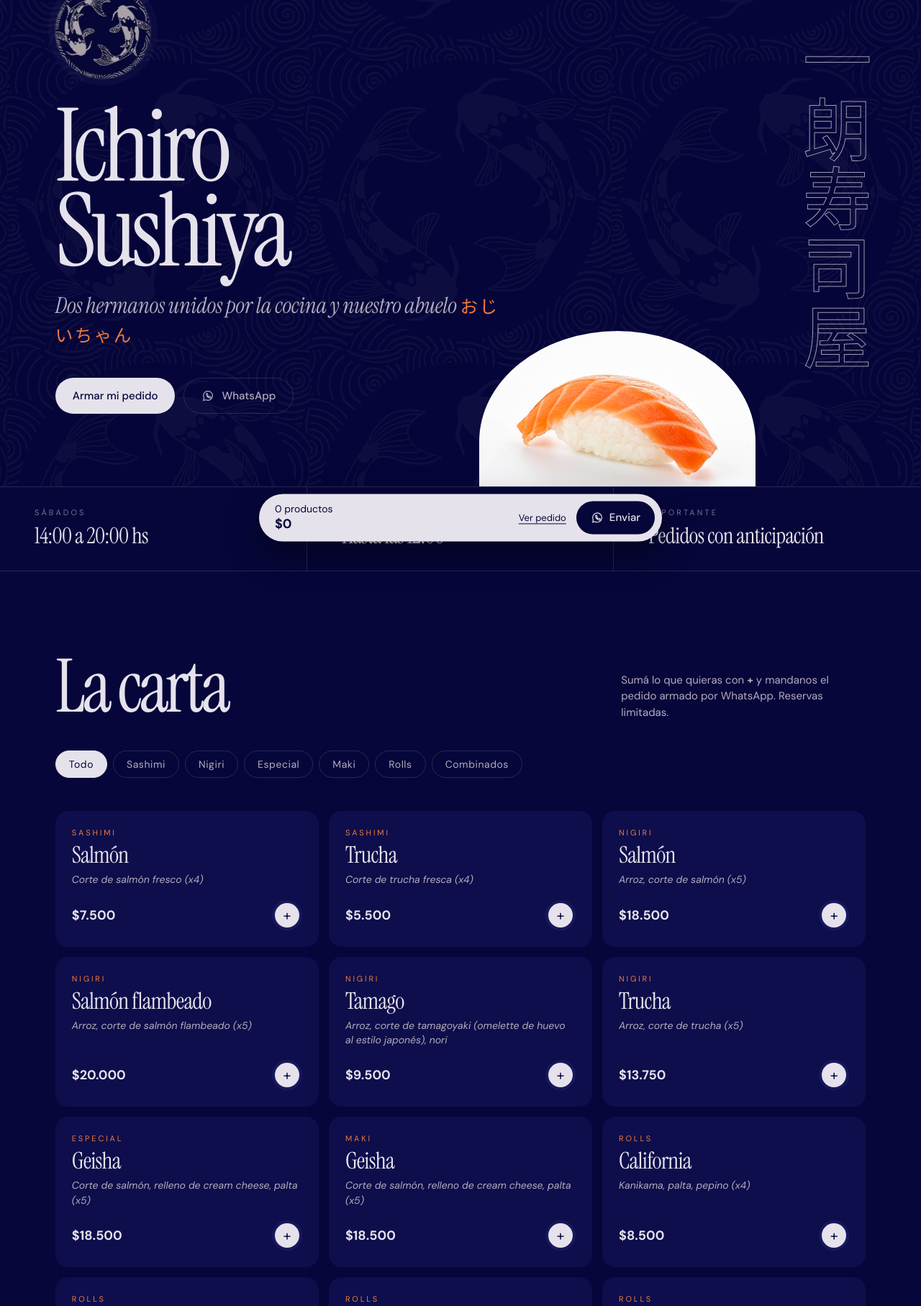
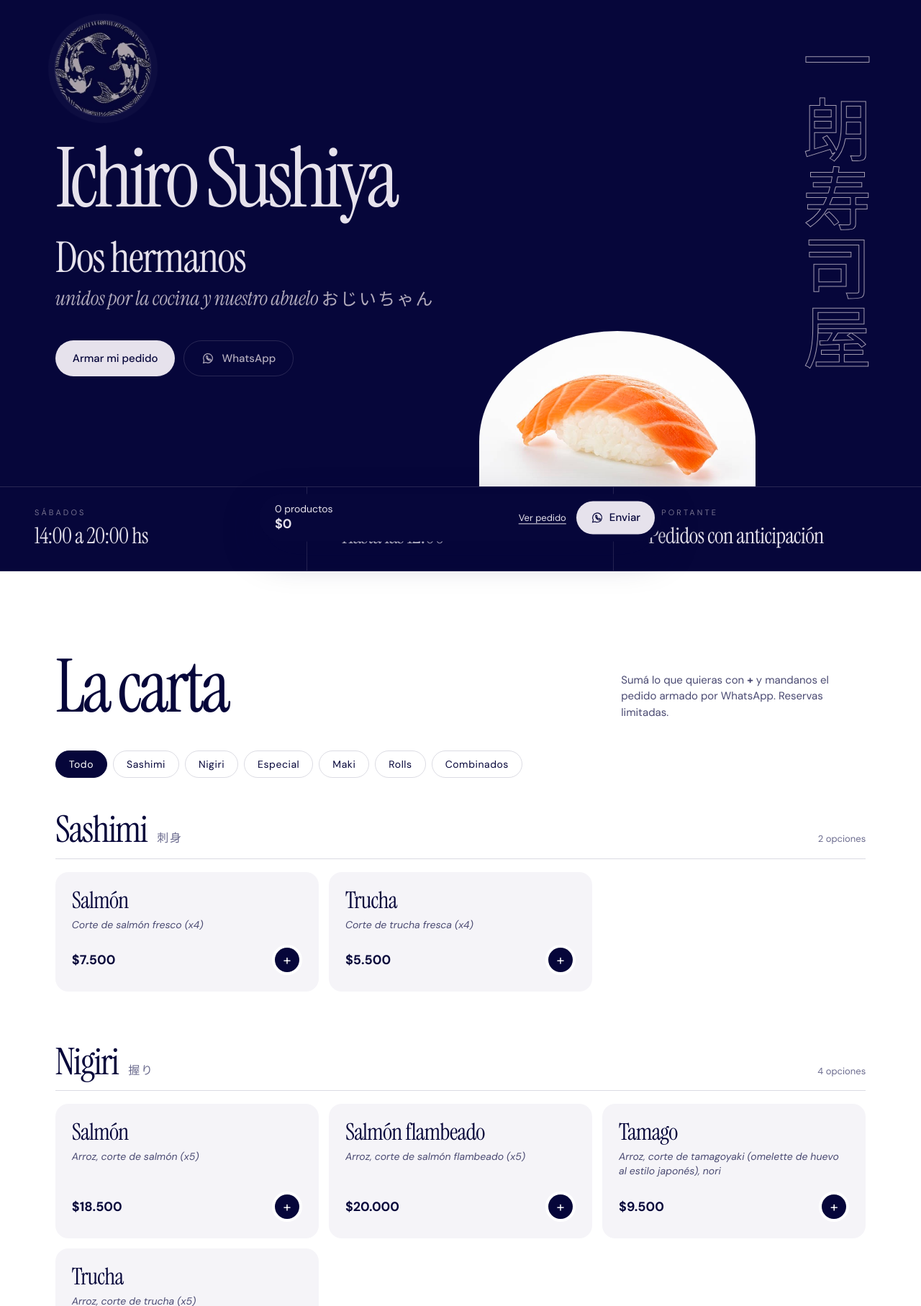
Before and after one commit to ichirosushiya-rgb/ichiro-sushiya, a plain HTML site: page prototipo-b/index.html in a window 1280 px wide. Shown: the part 124-1939 px from the top of the page at 72% size. Drawn offline with Linux system fonts and the light colour scheme.

Commit message:
Prototipo B: fondo liso, nombre en una línea, «Dos hermanos» destacado y carta en blanco por secciones
Co-Authored-By: Claude Opus 5.5 <noreply@anthropic.com>

```diff
--- a/prototipo-b/index.html
+++ b/prototipo-b/index.html
@@ -30,19 +30,18 @@
 
   /* ---------- Hero ---------- */
   .hero { position: relative; min-height: 100svh; display: grid; grid-template-columns: 1fr auto; align-items: center; padding: 32px clamp(16px, 6vw, 96px); overflow: hidden; }
-  .hero::before { /* olas del koi de fondo */
-    content: ""; position: absolute; inset: -10%; background: url(../assets/img/koi.jpg) center/420px repeat; opacity: .05; pointer-events: none;
-  }
   .top { position: absolute; inset: 0 0 auto 0; display: flex; justify-content: space-between; align-items: center; padding: 22px clamp(16px, 6vw, 96px); z-index: 2; font-size: 13px; letter-spacing: .2em; text-transform: uppercase; }
   .top a { text-decoration: none; opacity: .75; }
   .top a:hover { opacity: 1; }
   .top nav { display: flex; gap: 24px; }
-  .hero-texto { position: relative; z-index: 1; max-width: 640px; }
+  .hero-texto { position: relative; z-index: 1; max-width: 900px; }
   .hero-texto .koi { width: 132px; aspect-ratio: 1; border-radius: 50%; background: url(../assets/img/koi.jpg) center/cover; margin-bottom: 36px; animation: girar 50s linear infinite; box-shadow: 0 0 0 1px var(--linea), 0 0 0 10px rgba(179,172,189,.04); }
   @keyframes girar { to { transform: rotate(360deg); } }
-  .hero h1 { font-family: var(--font-display); font-weight: 400; font-size: clamp(64px, 11vw, 168px); line-height: .84; letter-spacing: -.05em; color: var(--lila-claro); }
-  .hero .lema { font-family: var(--font-display); font-style: italic; font-size: clamp(22px, 2.4vw, 32px); margin-top: 24px; letter-spacing: -.01em; }
-  .hero .lema span { font-family: var(--font-jp); font-style: normal; font-weight: 300; font-size: .8em; letter-spacing: .1em; color: var(--salmon); }
+  .hero h1 { font-family: var(--font-display); font-weight: 400; font-size: clamp(44px, 9vw, 136px); line-height: .9; letter-spacing: -.05em; color: var(--lila-claro); white-space: nowrap; }
+  .hero .lema { margin-top: 28px; }
+  .hero .lema strong { display: block; font-family: var(--font-display); font-weight: 400; font-size: clamp(36px, 4.6vw, 64px); line-height: 1; letter-spacing: -.03em; color: var(--lila-claro); }
+  .hero .lema > span { display: block; font-family: var(--font-display); font-style: italic; font-size: clamp(20px, 2.2vw, 28px); margin-top: 8px; letter-spacing: -.01em; }
+  .hero .lema [lang="ja"] { font-family: var(--font-jp); font-style: normal; font-weight: 300; font-size: .85em; letter-spacing: .1em; white-space: nowrap; }
   .hero .acciones { display: flex; flex-wrap: wrap; gap: 12px; margin-top: 40px; }
   .btn { display: inline-flex; align-items: center; gap: 10px; padding: 14px 24px; border-radius: 999px; font-weight: 500; font-size: 15px; text-decoration: none; transition: transform .15s, background .2s; }
   .btn:active { transform: scale(.97); }
@@ -62,42 +61,49 @@
   .strip b { font-family: var(--font-display); font-weight: 400; font-size: clamp(24px, 2.4vw, 32px); color: var(--lila-claro); letter-spacing: -.02em; }
 
   /* ---------- Carta con pedido ---------- */
-  .carta { padding: clamp(64px, 9vw, 120px) clamp(16px, 6vw, 96px) 140px; }
+  /* Fondo blanco para que la carta resalte */
+  .carta { background: #fff; color: var(--navy); padding: clamp(64px, 9vw, 120px) clamp(16px, 6vw, 96px) 140px; --linea-c: rgba(6, 6, 58, .14); }
   .carta-head { display: flex; flex-wrap: wrap; align-items: end; justify-content: space-between; gap: 16px; margin-bottom: 28px; }
-  .carta-head h2 { font-family: var(--font-display); font-weight: 400; font-size: clamp(52px, 8vw, 110px); line-height: .9; letter-spacing: -.045em; color: var(--lila-claro); }
-  .carta-head p { max-width: 340px; font-size: 15px; line-height: 1.5; }
-  .tabs { position: sticky; top: 0; z-index: 5; display: flex; gap: 8px; overflow-x: auto; padding: 14px 0; margin-bottom: 32px; background: var(--navy); scrollbar-width: none; }
+  .carta-head h2 { font-family: var(--font-display); font-weight: 400; font-size: clamp(52px, 8vw, 110px); line-height: .9; letter-spacing: -.045em; }
+  .carta-head p { max-width: 340px; font-size: 15px; line-height: 1.5; color: #4a4a72; }
+  .tabs { position: sticky; top: 0; z-index: 5; display: flex; gap: 8px; overflow-x: auto; padding: 14px 0; margin-bottom: 16px; background: #fff; scrollbar-width: none; }
   .tabs::-webkit-scrollbar { display: none; }
-  .tabs button { flex: none; padding: 9px 18px; border-radius: 999px; border: 1px solid var(--linea); font-size: 14px; letter-spacing: .04em; transition: background .2s, color .2s; }
-  .tabs button[aria-pressed="true"] { background: var(--lila-claro); color: var(--navy); border-color: var(--lila-claro); }
+  .tabs button { flex: none; padding: 9px 18px; border-radius: 999px; border: 1px solid var(--linea-c); font-size: 14px; letter-spacing: .04em; transition: background .2s, color .2s; }
+  .tabs button:hover { border-color: var(--navy); }
+  .tabs button[aria-pressed="true"] { background: var(--navy); color: #fff; border-color: var(--navy); }
+  .grupo { scroll-margin-top: 80px; }
+  .grupo + .grupo { margin-top: 56px; }
+  .subtitulo { display: flex; align-items: baseline; gap: 14px; padding: 16px 0 14px; margin-bottom: 18px; border-bottom: 1px solid var(--linea-c); }
+  .subtitulo h3 { font-family: var(--font-display); font-weight: 400; font-size: clamp(36px, 4vw, 52px); line-height: 1; letter-spacing: -.035em; }
+  .subtitulo span { font-family: var(--font-jp); font-weight: 300; font-size: 16px; letter-spacing: .12em; color: #6b6b8e; }
+  .subtitulo small { margin-left: auto; font-size: 13px; color: #6b6b8e; }
   .grid { display: grid; grid-template-columns: repeat(auto-fill, minmax(280px, 1fr)); gap: 14px; }
-  .card { display: flex; flex-direction: column; gap: 8px; padding: 22px; border-radius: 18px; background: var(--navy-2); border: 1px solid transparent; transition: border-color .2s; }
-  .card:hover { border-color: var(--linea); }
-  .card .cat { font-size: 11px; letter-spacing: .26em; text-transform: uppercase; color: var(--salmon); }
-  .card h3 { font-family: var(--font-display); font-weight: 400; font-size: 32px; line-height: 1; letter-spacing: -.025em; color: var(--lila-claro); }
-  .card p { font-size: 14px; line-height: 1.45; font-style: italic; flex: 1; }
+  .card { display: flex; flex-direction: column; gap: 8px; padding: 22px; border-radius: 18px; background: #f5f4f8; border: 1px solid transparent; transition: border-color .2s; }
+  .card:hover { border-color: var(--linea-c); }
+  .card h4 { font-family: var(--font-display); font-weight: 400; font-size: 32px; line-height: 1; letter-spacing: -.025em; }
+  .card p { font-size: 14px; line-height: 1.45; font-style: italic; flex: 1; color: #4a4a72; }
   .card .pie { display: flex; align-items: center; justify-content: space-between; margin-top: 10px; }
-  .card .precio { font-weight: 700; font-size: 18px; color: var(--lila-claro); font-variant-numeric: tabular-nums; }
-  .qty { display: flex; align-items: center; gap: 4px; background: var(--navy-3); border-radius: 999px; padding: 4px; }
+  .card .precio { font-weight: 700; font-size: 18px; font-variant-numeric: tabular-nums; }
+  .qty { display: flex; align-items: center; gap: 4px; background: #fff; border-radius: 999px; padding: 4px; }
   .qty button { width: 34px; height: 34px; border-radius: 50%; display: grid; place-items: center; font-size: 20px; line-height: 1; }
-  .qty button:hover { background: rgba(255,255,255,.08); }
-  .qty .mas { background: var(--lila-claro); color: var(--navy); }
-  .qty .mas:hover { background: #fff; }
+  .qty button:hover { background: rgba(6,6,58,.06); }
+  .qty .mas { background: var(--navy); color: #fff; }
+  .qty .mas:hover { background: var(--navy-3); }
   .qty span { min-width: 20px; text-align: center; font-weight: 700; font-variant-numeric: tabular-nums; }
   .qty:not(.activa) .menos, .qty:not(.activa) span { display: none; }
 
   /* ---------- Barra de pedido ---------- */
   .pedido { position: fixed; left: 50%; bottom: 16px; z-index: 30; width: min(calc(100% - 32px), 560px); transform: translate(-50%, 140%); transition: transform .35s cubic-bezier(.2,.8,.2,1); }
   .pedido.visible { transform: translate(-50%, 0); }
-  .pedido-barra { display: flex; align-items: center; gap: 14px; padding: 10px 10px 10px 22px; border-radius: 999px; background: var(--lila-claro); color: var(--navy); box-shadow: 0 18px 50px rgba(0,0,0,.45); }
+  .pedido-barra { display: flex; align-items: center; gap: 14px; padding: 10px 10px 10px 22px; border-radius: 999px; background: var(--navy); color: var(--lila-claro); box-shadow: 0 18px 50px rgba(6,6,58,.35); }
   .pedido-barra .res { flex: 1; font-size: 14px; line-height: 1.25; }
   .pedido-barra .res b { display: block; font-size: 18px; font-variant-numeric: tabular-nums; }
   .pedido-barra .ver { font-size: 13px; text-decoration: underline; text-underline-offset: 3px; }
-  .pedido-barra .enviar { display: inline-flex; align-items: center; gap: 8px; background: var(--navy); color: var(--lila-claro); padding: 13px 20px; border-radius: 999px; font-weight: 500; font-size: 15px; text-decoration: none; }
+  .pedido-barra .enviar { display: inline-flex; align-items: center; gap: 8px; background: var(--lila-claro); color: var(--navy); padding: 13px 20px; border-radius: 999px; font-weight: 500; font-size: 15px; text-decoration: none; }
   .pedido-barra .enviar svg { width: 18px; height: 18px; }
-  .detalle { display: none; margin-bottom: 10px; padding: 18px 22px; border-radius: 22px; background: var(--lila-claro); color: var(--navy); box-shadow: 0 18px 50px rgba(0,0,0,.45); max-height: 50vh; overflow: auto; }
+  .detalle { display: none; margin-bottom: 10px; padding: 18px 22px; border-radius: 22px; background: var(--navy); color: var(--lila-claro); box-shadow: 0 18px 50px rgba(6,6,58,.35); max-height: 50vh; overflow: auto; }
   .pedido.abierto .detalle { display: block; }
-  .detalle li { display: flex; justify-content: space-between; gap: 12px; padding: 8px 0; border-bottom: 1px solid rgba(6,6,58,.12); font-size: 15px; list-style: none; }
+  .detalle li { display: flex; justify-content: space-between; gap: 12px; padding: 8px 0; border-bottom: 1px solid var(--linea); font-size: 15px; list-style: none; }
   .detalle li:last-child { border-bottom: 0; }
   .detalle .vaciar { margin-top: 10px; font-size: 13px; text-decoration: underline; opacity: .7; }
 
@@ -142,8 +148,8 @@
   </div>
   <div class="hero-texto">
     <div class="koi" role="img" aria-label="Dos peces koi"></div>
-    <h1>Ichiro<br>Sushiya</h1>
-    <p class="lema">Dos hermanos unidos por la cocina y nuestro abuelo <span lang="ja">おじいちゃん</span></p>
+    <h1>Ichiro Sushiya</h1>
+    <p class="lema"><strong>Dos hermanos</strong><span>unidos por la cocina y nuestro abuelo <span lang="ja">おじいちゃん</span></span></p>
     <div class="acciones">
       <a class="btn btn-1" href="#carta">Armar mi pedido</a>
       <a class="btn btn-2 js-wa" href="#" target="_blank" rel="noopener"><svg><use href="#i-wa"/></svg>WhatsApp</a>
@@ -165,7 +171,7 @@
     <p>Sumá lo que quieras con <b>+</b> y mandanos el pedido armado por WhatsApp. Reservas limitadas.</p>
   </div>
   <div class="tabs" id="tabs" role="toolbar" aria-label="Categorías"></div>
-  <div class="grid" id="grid"></div>
+  <div id="grid"></div>
 </section>
 
 <section class="delivery" id="delivery">
@@ -223,12 +229,18 @@
 
   // Tarjetas
   const grid = document.getElementById("grid");
+  // Se agrupa por sección: con "Todo" se ven todas con su subtítulo, con un filtro solo esa.
   function pintar() {
-    grid.innerHTML = items.filter(it => filtro === "todo" || it.catId === filtro).map(it => {
+    grid.innerHTML = D.categorias.filter(c => filtro === "todo" || c.id === filtro).map(c => `
+      <div class="grupo" id="sec-${c.id}">
+        <div class="subtitulo"><h3>${esc(c.nombre)}</h3><span lang="ja">${c.jp}</span><small>${c.items.length} ${c.items.length === 1 ? "opción" : "opciones"}</small></div>
+        <div class="grid">${items.filter(it => it.catId === c.id).map(tarjeta).join("")}</div>
+      </div>`).join("");
+  }
+  function tarjeta(it) {
       const q = carrito[it.id] || 0;
       return `<article class="card">
-        <span class="cat">${esc(it.cat)}</span>
-        <h3>${esc(it.n)}</h3>
+        <h4>${esc(it.n)}</h4>
         <p>${esc(it.d)}</p>
         <div class="pie">
           <span class="precio">${precio(it.p)}</span>
@@ -239,7 +251,6 @@
           </div>
         </div>
       </article>`;
-    }).join("");
   }
   grid.addEventListener("click", e => {
     const b = e.target.closest("button"); if (!b) return;
```
